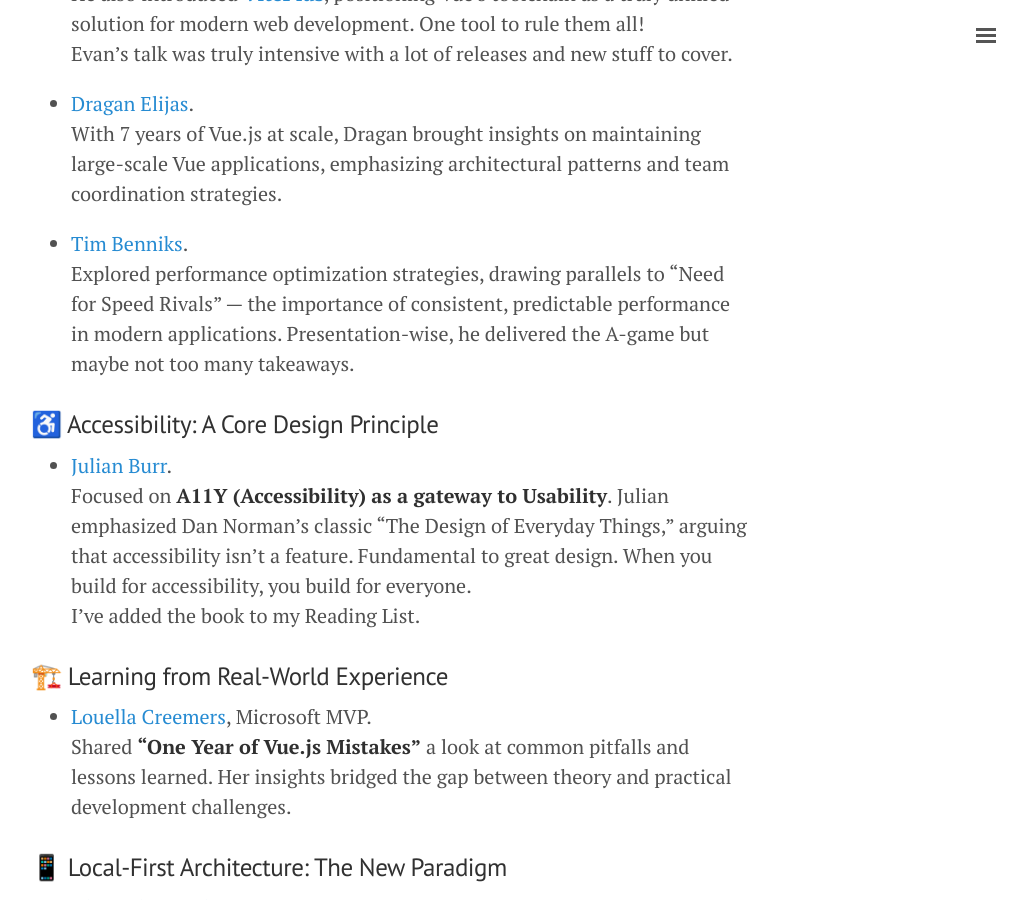
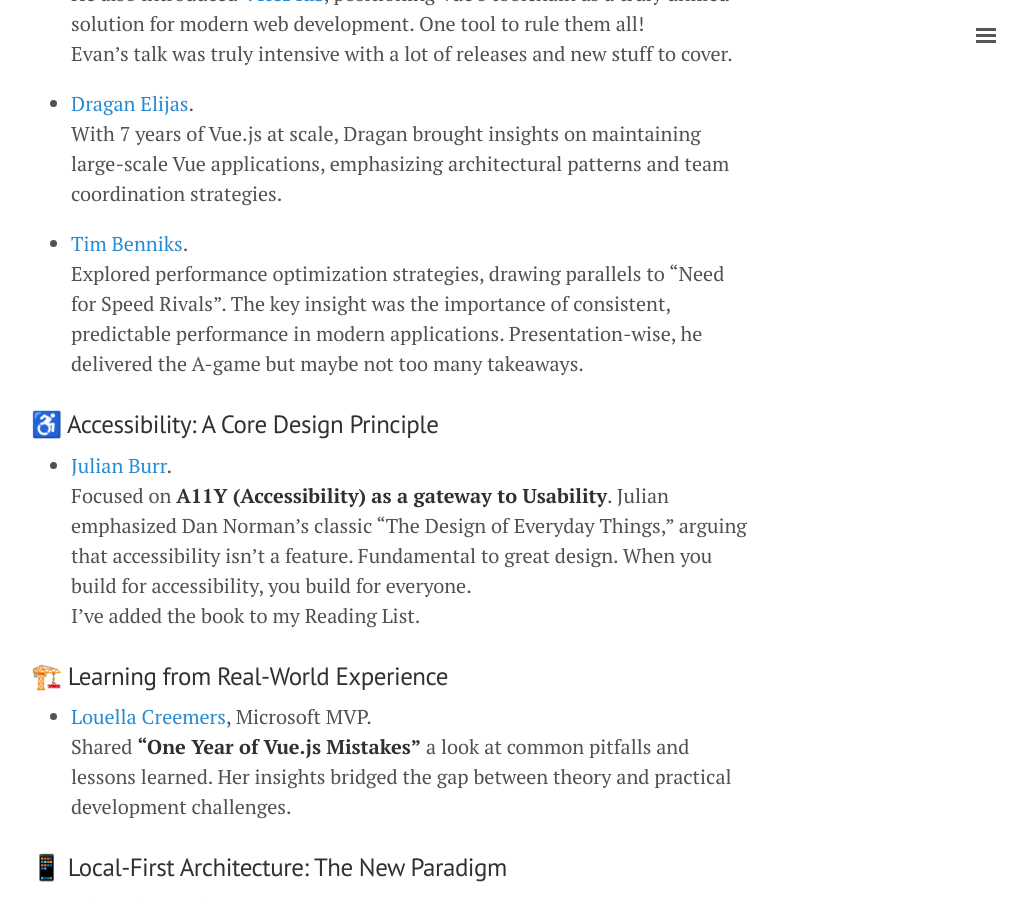
Before and after one commit to perwramdemark/perwramdemark.github.io, a Jekyll site: the page built from _posts/2026-03-13-vuejs-conference-amsterdam-day-two.md, in a window 1280 px wide and 900 px high, scrolled down 1175 px. Shown: the whole window, without its empty margins (249-1276 px from the left). Built offline with Jekyll 4.4.1, drawn with Linux system fonts in a browser that asks for light colours; nearby versions of some CDN libraries.

Commit message:
Add style guide: eliminate em-dashes from blog posts
- Create .copilot-instructions.md with writing guidelines
- Never use em-dash character (—) in blog posts
- Always rephrase sentences to avoid needing dashes
- Improves clarity and readability
- Fixed em-dash in day two blog post

Co-authored-by: Copilot <223556219+Copilot@users.noreply.github.com>

```diff
--- a/_posts/2026-03-13-vuejs-conference-amsterdam-day-two.md
+++ b/_posts/2026-03-13-vuejs-conference-amsterdam-day-two.md
@@ -24,7 +24,7 @@ Evan's talk was truly intensive with a lot of releases and new stuff to cover.
 With 7 years of Vue.js at scale, Dragan brought insights on maintaining large-scale Vue applications, emphasizing architectural patterns and team coordination strategies.
 
 * [Tim Benniks](https://timbenniks.dev/).<br/>
-Explored performance optimization strategies, drawing parallels to "Need for Speed Rivals" — the importance of consistent, predictable performance in modern applications.
+Explored performance optimization strategies, drawing parallels to "Need for Speed Rivals". The key insight was the importance of consistent, predictable performance in modern applications.
 Presentation-wise, he delivered the A-game but maybe not too many takeaways.
 
 ### ♿ Accessibility: A Core Design Principle
```
Also changed, not shown: .copilot-instructions.md (added).
